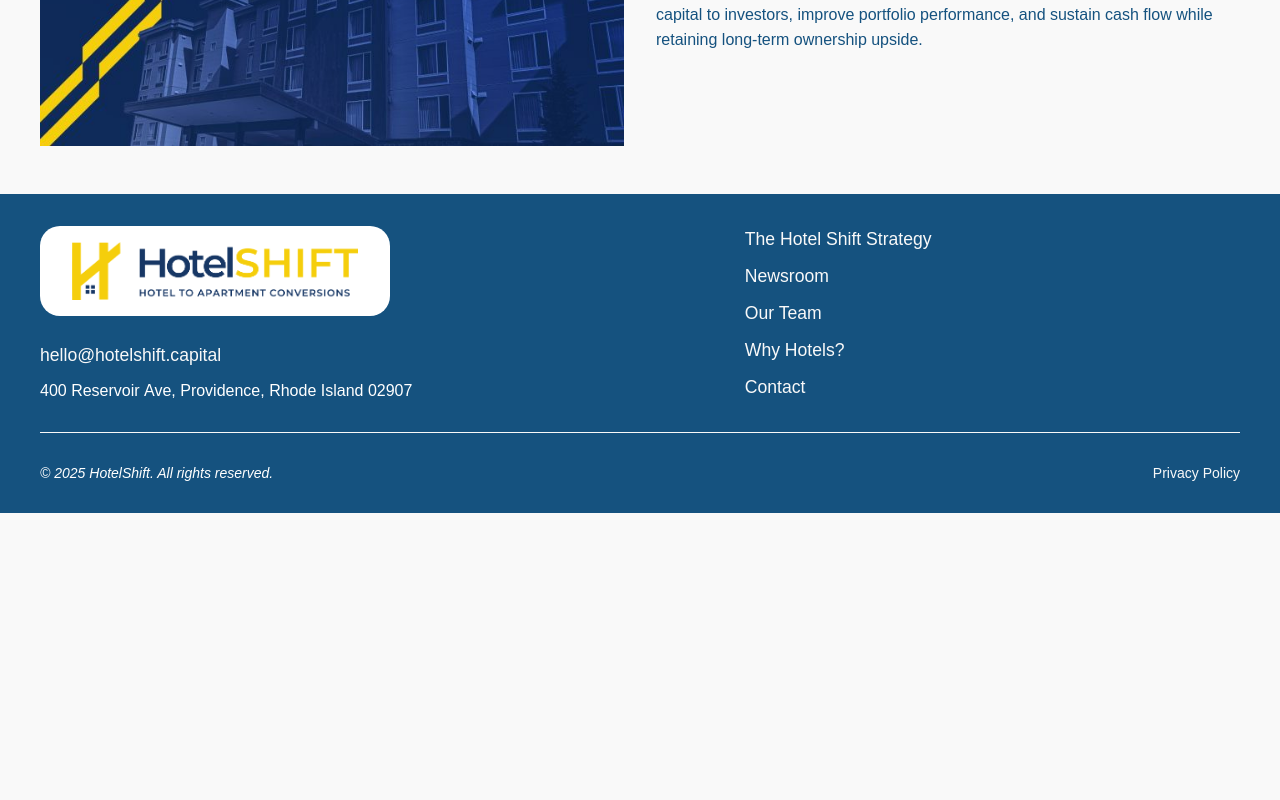
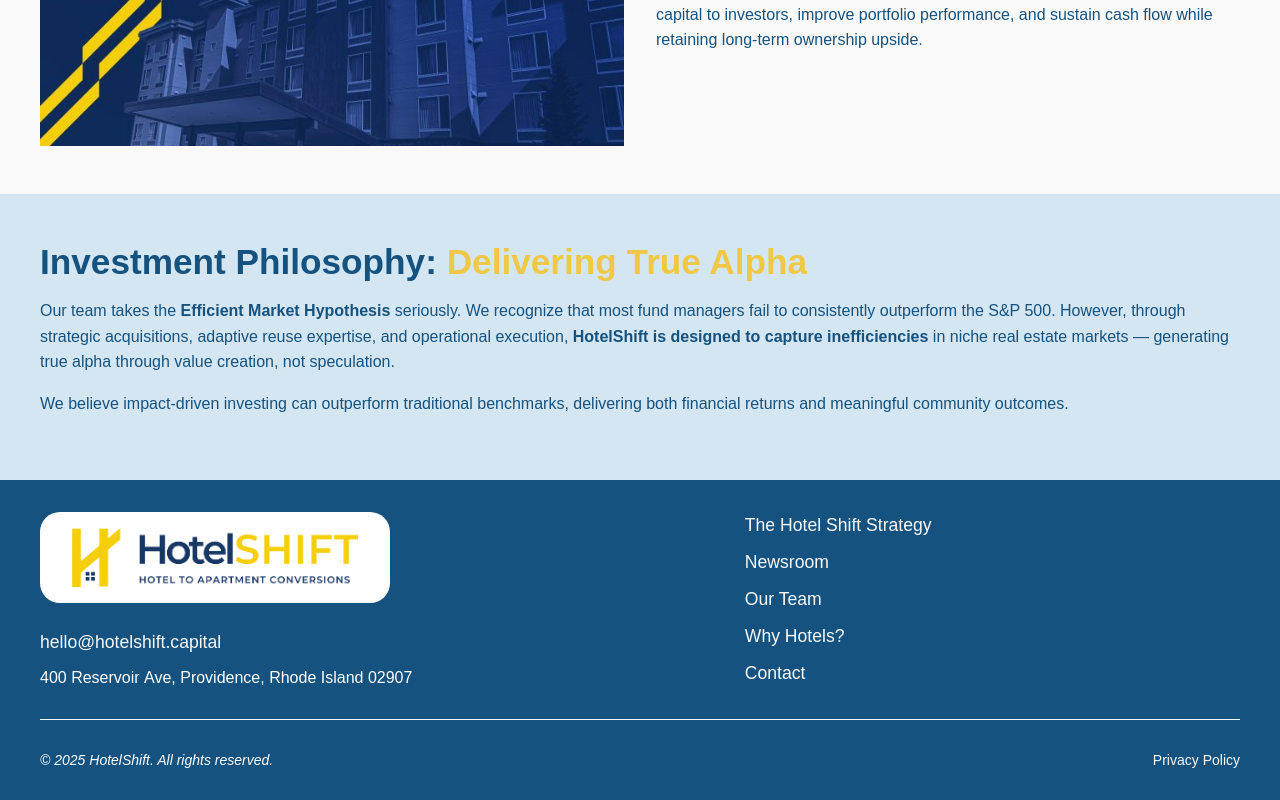
Before and after one commit to hotelshiftcapitaldev/hotelshift-website, a React (Vite) app: page /our-strategy in a window 1280 px wide. Shown: the part 1323-2123 px from the top of the page. Before the commit the page ends 1836 px from the top, so only its background shows below. Built offline with nearby package versions, Linux system fonts and the light colour scheme.

Commit message:
UI UPDATE - added section to our-strategy page. - updated text-yellow class to reflect shade of yellow.

```diff
--- a/src/components/Hero.jsx
+++ b/src/components/Hero.jsx
@@ -30,7 +30,7 @@
             id='hero'
             style={{ backgroundImage: `url(${bgImage})` }}>
             <div className='hero-content maxw-1200'>
-                <h1>From Transient Stays to <span className='text-yellow'>Thriving Communities</span></h1>
+                <h1>From Transient Stays to <span className='text-yellow-500'>Thriving Communities</span></h1>
                 <p>We transform underutilized hotels into vibrant apartment ecosystems, fostering a win-win for residents and investors.</p>
                 <a className='cta-btn'>Contact Us</a>
             </div>
--- a/src/components/Hero2.jsx
+++ b/src/components/Hero2.jsx
@@ -14,7 +14,7 @@
             style={{ backgroundImage: `url(${bgImage})` }}>
             <div className='hero-content maxw-1200'>
                 <h1>The HotelShift Strategy</h1>
-                {/* <h1>The <span className='text-yellow'>HotelShift</span> Strategy</h1> */}
+                {/* <h1>The <span className='text-yellow-500'>HotelShift</span> Strategy</h1> */}
             </div>
 
         </section>
--- a/src/pages/Home.jsx
+++ b/src/pages/Home.jsx
@@ -21,7 +21,7 @@
                         src={`${hotelBlue2Small}`}
                         alt='Image of a hotel' />
                     <div className='col-content'>
-                        <h2>We Renovate. <span className='text-yellow'>You Benefit.</span></h2>
+                        <h2>We Renovate. <span className='text-yellow-500'>You Benefit.</span></h2>
                         <p>HotelShift Capital reimagines how real estate serves communities. By repurposing underutilized hotels and motels into modern, attainable apartment homes, we breathe new life into overlooked properties and neighborhoods. Our mission is to create spaces that inspire connection, stability, and long-term value - for residents, investors, and the communities we serve.</p>
                         <p>We combine adaptive reuse expertise with disciplined, impact-driven investing. Every project is rooted in deep market research, operational insight, and hands-on experience in development and management. We don’t just identify potential - we build it, transforming challenges into opportunity and vision into legacy.</p>
                         <Link to='/our-strategy' className='cta-btn2'>Learn How We Do It</Link>
--- a/src/pages/OurStrategy.jsx
+++ b/src/pages/OurStrategy.jsx
@@ -20,7 +20,7 @@
                         src={`${hotelBlue2Small}`}
                         alt='Image of a hotel' />
                     <div className='y-center'>
-                        <h2>1. Acquire <span className='text-yellow'>Strategically.</span></h2>
+                        <h2>1. Acquire <span className='text-yellow-500'>Strategically.</span></h2>
                         <p>We identify and purchase extended-stay and distressed hotels in high-traffic, high-growth metros — targeting properties with large rooms, strong redevelopment potential, and below-market pricing. Our acquisition strategy focuses on unlocking value others overlook through adaptive reuse and disciplined underwriting.</p>
                     </div>
                 </div>
@@ -31,7 +31,7 @@
                         src={`${hotelBlue2Small}`}
                         alt='Image of a hotel' />
                     <div className='y-center'>
-                        <h2>2. Transform with <span className='text-yellow'>Purpose.</span></h2>
+                        <h2>2. Transform with <span className='text-yellow-500'>Purpose.</span></h2>
                         <p>Through adaptive reuse, we renovate these assets into modern workforce housing — efficient, comfortable, and community-centered. Every conversion is guided by design, operational, and sustainability principles that enhance long-term value for both residents and investors.</p>
                     </div>
                 </div>
@@ -42,9 +42,17 @@
                         src={`${hotelBlue2Small}`}
                         alt='Image of a hotel' />
                     <div className='y-center'>
-                        <h2>3. Stabilize and <span className='text-yellow'>Refinance.</span></h2>
+                        <h2>3. Stabilize and <span className='text-yellow-500'>Refinance.</span></h2>
                         <p>Once properties achieve at least 90% occupancy, we secure multifamily appraisals and refinance at market valuation. This process enables us to return capital to investors, improve portfolio performance, and sustain cash flow while retaining long-term ownership upside.</p>
                     </div>
+                </div>
+            </section>
+
+            <section className='bg-blue-100'>
+                <div className='maxw-1200'>
+                    <h2>Investment Philosophy: <span className='text-yellow-500'>Delivering True Alpha</span></h2>
+                    <p>Our team takes the <strong>Efficient Market Hypothesis</strong> seriously. We recognize that most fund managers fail to consistently outperform the S&P 500. However, through strategic acquisitions, adaptive reuse expertise, and operational execution, <strong>HotelShift is designed to capture inefficiencies</strong> in niche real estate markets — generating true alpha through value creation, not speculation.</p>
+                    <p>We believe impact-driven investing can outperform traditional benchmarks, delivering both financial returns and meaningful community outcomes.</p>
                 </div>
             </section>
         </>
--- a/src/styles/App.css
+++ b/src/styles/App.css
@@ -81,6 +81,7 @@
 
 .maxw-1200 {
   max-width: 1200px;
+  margin: auto;
 }
 
 /* SPACING SCALE */
@@ -94,7 +95,7 @@
   background-color: var(--brand-blue-100);
 }
 
-.text-yellow {
+.text-yellow-500 {
   color: var(--brand-yellow-500);
 }
 
@@ -207,7 +208,6 @@
   display: grid;
   width: 100%;
   margin: auto;
-  gap: 2rem;
 }
 
 .two-col img {
@@ -895,6 +895,7 @@
 
   /* GRID LAYOUTS */
   .two-col {
+    gap: 2rem;
     grid-template-columns: 1fr 1fr;
   }
 
```
